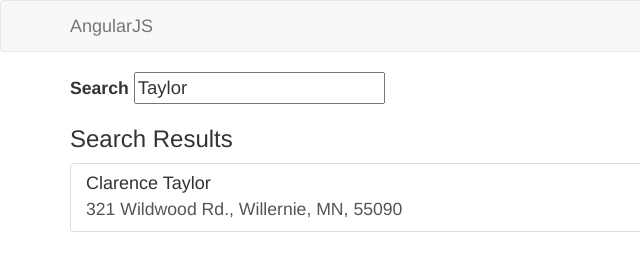
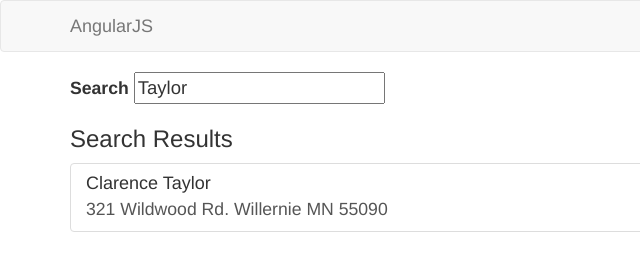
Before and after one commit to dtaylor-us/Angular-course, a plain HTML site: page index.htm in a window 1280 px wide. Shown: the full height of the page, 0-640 px from the left. Drawn offline with nearby package versions, Linux system fonts and the light colour scheme; some packages are replaced by stand-ins of ours.

Commit message:
Directices & function lesson

```diff
--- a/app.js
+++ b/app.js
@@ -30,7 +30,14 @@ myApp.controller('mainController', ['$scope', '$log', 'nameService', function ($
     //SCOPE ISOLATED: THIS DATA NOT AVAILABLE IN DIRECTIVE
     $scope.person = {
         name: 'Clarence Taylor',
-        address: '321 Wildwood Rd., Willernie, MN, 55090'
+        address: '321 Wildwood Rd.',
+        city: 'Willernie',
+        state: 'MN',
+        zip: '55090'
+    };
+
+    $scope.formattedAddress = function(person) {
+        return person.address + '\n' + person.city + '\n' + person.state + '\n' + person.zip;
     };
 
 }]);
@@ -42,14 +49,15 @@ myApp.controller('secondController', ['$scope', '$log', '$routeParams', function
 }]);
 
 // DIRECTIVE MODEL
+//(TYPES: '@' : text, '=' : object, '&' : function)
 myApp.directive("searchResult", function () {
     return {
         //restrict: 'AECM',
         templateUrl: './components/searchresult.html',
         replace: true,
         scope: {
-            personName: "@",
-            personAddress: "@"
+            personObject: "=",
+            formattedAddressFn: "&"
         } //isolating the scope
     };
 });
--- a/components/searchresult.html
+++ b/components/searchresult.html
@@ -1,4 +1,4 @@
 <a href="#" class="list-group-item">
-    <h4 class="list-group-item-heading">{{ personName }} </h4>
-    <p class="list-group-item-text">{{ personAddress }}</p>
+    <h4 class="list-group-item-heading">{{ personObject.name }} </h4>
+    <p class="list-group-item-text">{{ formattedAddressFn({personParam: personObject }) }}</p>
 </a>
--- a/pages/main.html
+++ b/pages/main.html
@@ -3,5 +3,6 @@
 
 <h3>Search Results</h3>
 <div class="list-group">
-    <search-result person-name="{{ person.name }}" person-address="{{ person.address }}"></search-result>
+    <!-- Directives cannot contain commas or else it won't print the output -->
+    <search-result person-object="person" formatted-address-fn="formattedAddress(personParam)"></search-result>
 </div>
```
